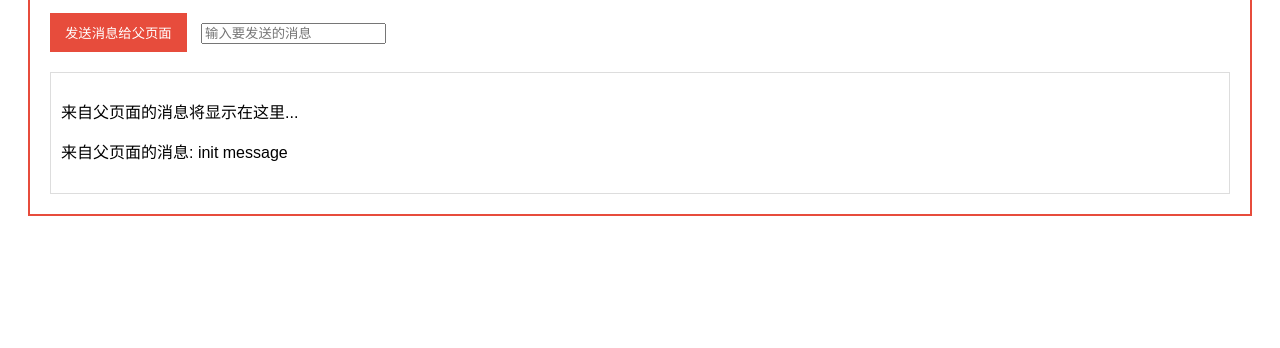
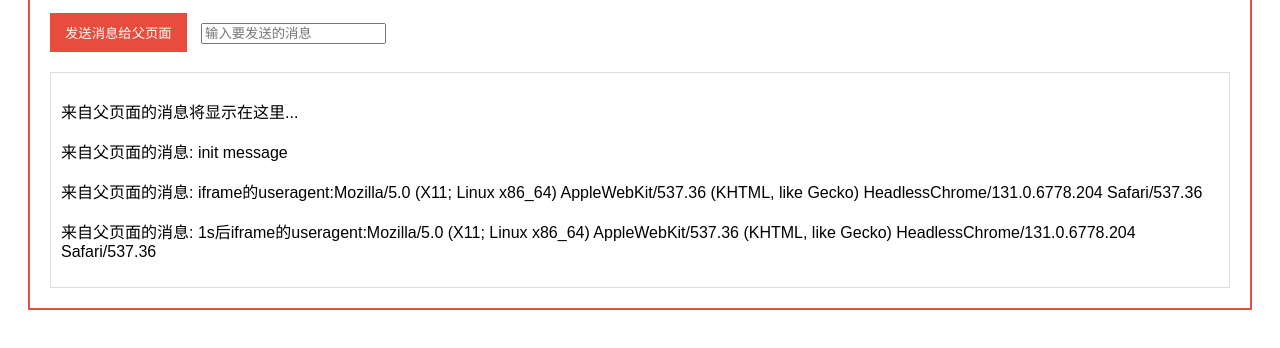
Before and after one commit to bingoAO/bingoAO.github.io, a plain HTML site: page iframe.html in a window 1280 px wide. Shown: the part 166-514 px from the top of the page. Drawn offline with Linux system fonts and the light colour scheme.

Commit message:
Update iframe.html

```diff
--- a/iframe.html
+++ b/iframe.html
@@ -86,6 +86,15 @@
         if (window.parent.postMessage) {
             window.parent.postMessage('init message', '*');
         }
+
+        if (window.parent.postMessage) {
+            window.parent.postMessage('iframe的useragent:' + navigator.userAgent, '*');
+        }
+        if (window.parent.postMessage) {
+            setTimeout(() => {
+                window.parent.postMessage('1s后iframe的useragent:' + navigator.userAgent, '*');
+            }, 1000)
+        }
     </script>
 </body>
 </html>
```
